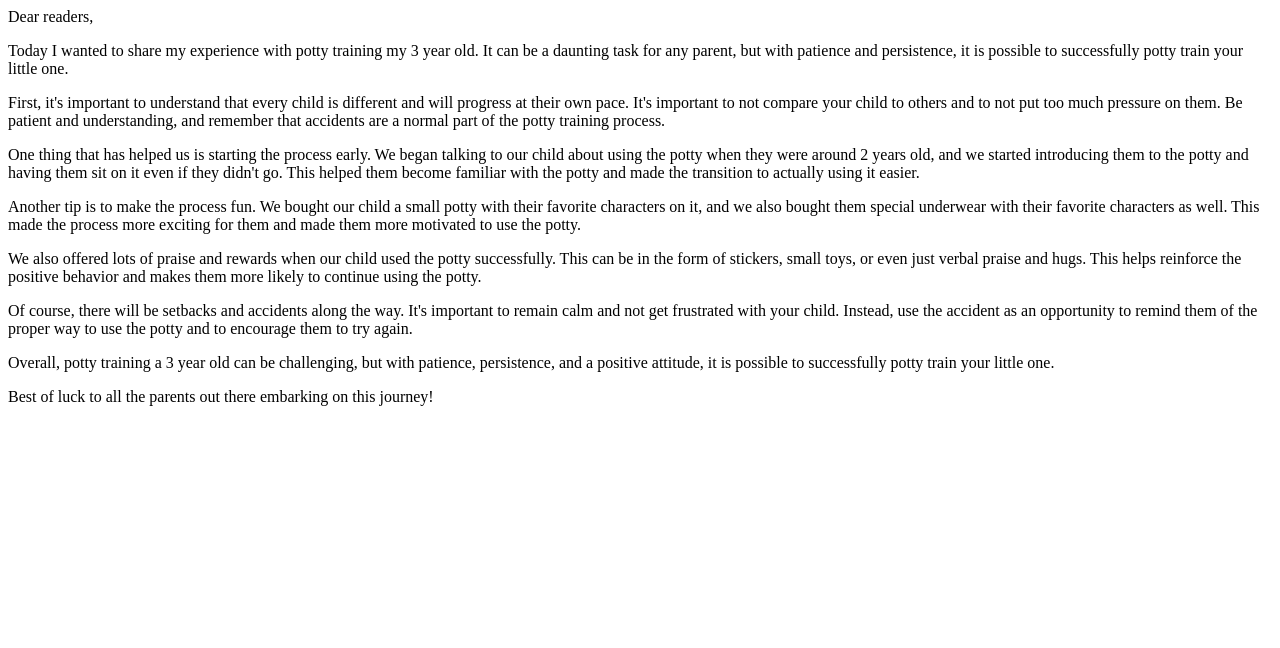
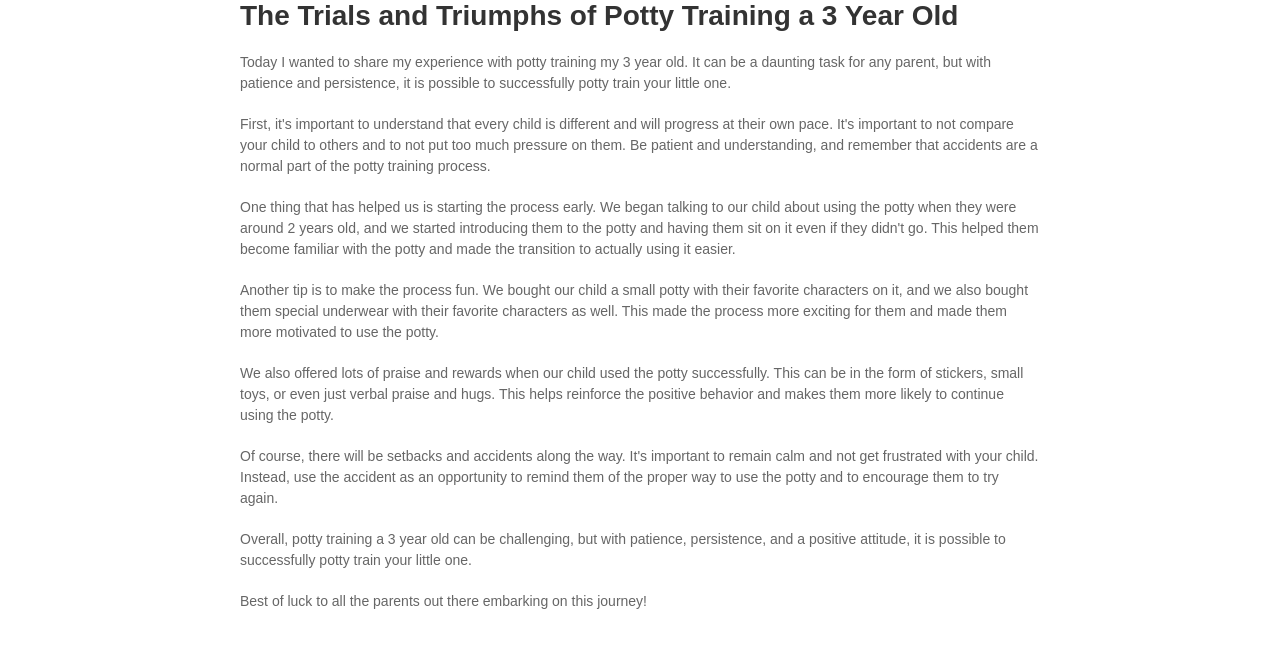
Before and after one commit to taavisalo/blog, a plain HTML site: page post-6/index.html in a window 1280 px wide. Drawn offline with Linux system fonts and the light colour scheme.

Commit message:
Update index.html

```diff
--- a/post-6/index.html
+++ b/post-6/index.html
@@ -1,4 +1,31 @@
-Dear readers,
+<html>
+<head>
+  <title>The difficulties of finding good quality clothes for children</title>
+  <style>
+    body {
+      font-family: sans-serif;
+      max-width: 800px;
+      margin: 0 auto;
+    }
+    h1 {
+      font-size: 28px;
+      color: #333;
+      margin-top: 0;
+    }
+    p {
+      font-size: 14px;
+      line-height: 1.5;
+      color: #666;
+      margin: 20px 0;
+    }
+    img {
+      max-width: 100%;
+      height: auto;
+    }
+  </style>
+</head>
+<body>
+  <h1>The Trials and Triumphs of Potty Training a 3 Year Old</h1>
 <p>Today I wanted to share my experience with potty training my 3 year old. It can be a daunting task for any parent, but with patience and persistence, it is possible to successfully potty train your little one.</p>
 <p>First, it's important to understand that every child is different and will progress at their own pace. It's important to not compare your child to others and to not put too much pressure on them. Be patient and understanding, and remember that accidents are a normal part of the potty training process.</p>
 <p>One thing that has helped us is starting the process early. We began talking to our child about using the potty when they were around 2 years old, and we started introducing them to the potty and having them sit on it even if they didn't go. This helped them become familiar with the potty and made the transition to actually using it easier.</p>
```
